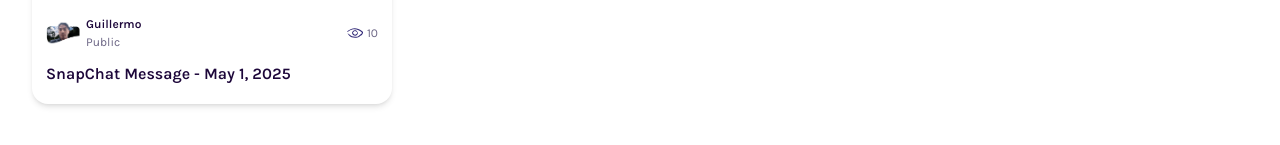
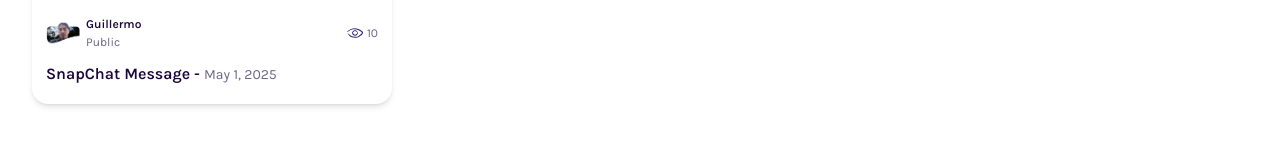
Before and after one commit to 0Memo/video-recorder, a Next.js app: page / in a window 1280 px wide. Shown: the part 611-756 px from the top of the page. Built offline with nearby package versions, Linux system fonts and the light colour scheme.

Commit message:
updated VideoCard.tsx

```diff
--- a/components/VideoCard.tsx
+++ b/components/VideoCard.tsx
@@ -89,7 +89,14 @@
                         </span>
                     </aside>
                 </div>
-                <h2 className="text-base text-dark-100 font-semibold truncate">{ title } - {" "} { formattedDate }</h2>
+                <h2
+                    className="text-base text-dark-100 font-semibold truncate"
+                >
+                    { title } - {" "}
+                    <span className="text-sm text-gray-100 font-normal capitalize">
+                        { formattedDate }
+                    </span>
+                </h2>
             </article>
         </Link>
     );
```
